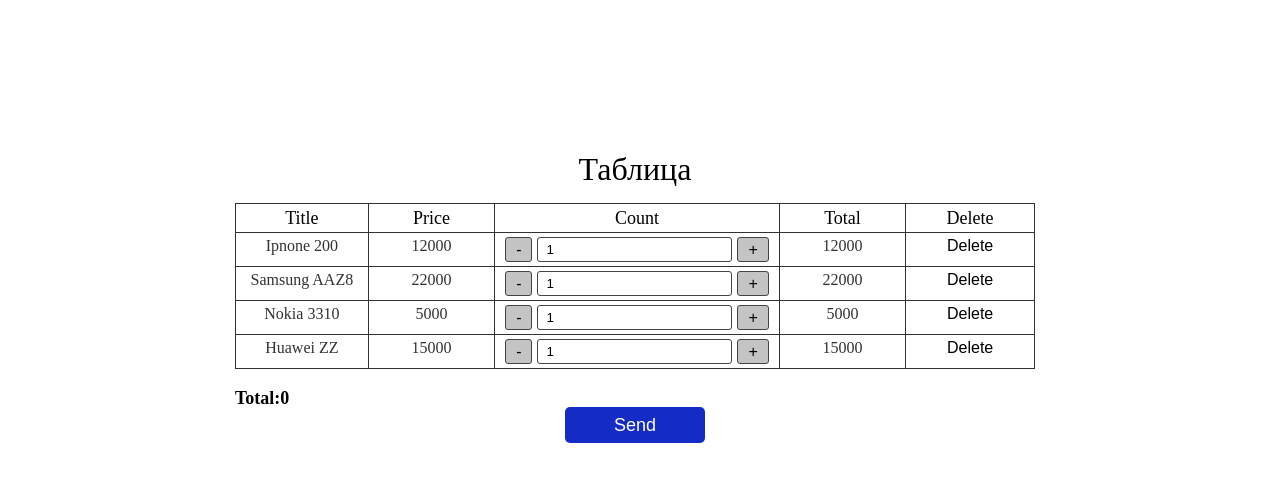
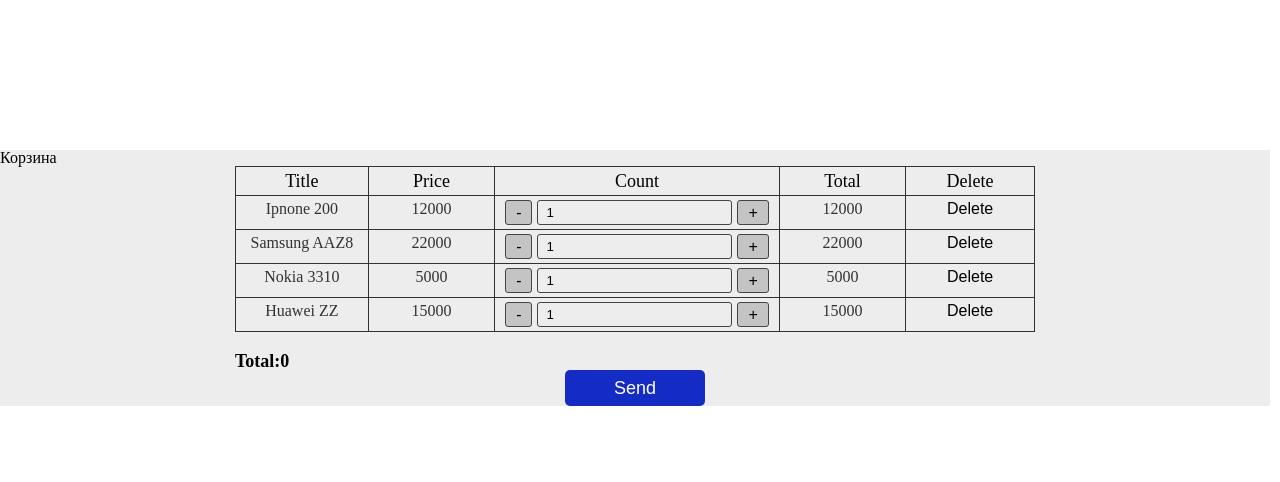
Before and after one commit to mobystudent/reacttest, a React app: page / in a window 1280 px wide. Shown: the top 482 px of the page. Built offline with nearby package versions, Linux system fonts and the light colour scheme; the HTML template or start-up script is replaced by a standard one.

Commit message:
Add cart component

```diff
--- a/src/components/app/App.js
+++ b/src/components/app/App.js
@@ -1,17 +1,23 @@
-import React from 'react';
-import Table from '../table/Table';
+import React, { useState } from 'react';
+import Cart from '../cart/Cart';
 import styles from './app.module.styl';
 
-const {
-	app,
-	title
-} = styles;
+function App() {
+	const {
+		app
+	} = styles;
+	let [ statusCheckout, setStatusCheckout ] = useState(false);
 
-function App() {
+	function openCheckout(status) {
+		setStatusCheckout(statusCheckout = !status);
+		console.warn(statusCheckout);
+	}
+
 	return (
 		<div className={ app }>
-			<h1 className={ title }>Таблица</h1>
-			<Table />
+			<Cart
+				onClick={ (status) => ( openCheckout(status) ) }
+			/>
 		</div>
 	);
 }
--- /dev/null
+++ b/src/components/cart/Cart.js
@@ -0,0 +1,41 @@
+import React, { useState } from 'react';
+import propTypes from 'prop-types';
+import Table from '../table/Table';
+import styles from './cart.module.styl';
+
+function Cart(props) {
+	const { onClick: onClickForm } = props;
+	const {
+		cart,
+		hide,
+		title,
+		openForm,
+		btn
+	} = styles;
+	let [ statusCart, setStatusCart ] = useState(false);
+
+	function showCheckout() {
+		setStatusCart(!statusCart)
+		onClickForm(!statusCart);
+	}
+
+	return (
+		<div className={ statusCart ? hide : cart }>
+			<h1 className={ title }>Корзина</h1>
+			<Table />
+			<div className={ openForm }>
+				<button className={ btn } type="button" onClick={ showCheckout }>Send</button>
+			</div>
+		</div>
+	);
+}
+
+Cart.defaultProps = {
+	onClick: function() {}
+}
+
+Cart.propTypes = {
+	onClick: propTypes.func
+};
+
+export default Cart;
--- /dev/null
+++ b/src/components/cart/cart.module.styl
@@ -0,0 +1,16 @@
+.cart
+	background #ededed
+
+.hide
+	display none
+
+.btn
+	display block
+	margin 0 auto
+	padding 8px 15px
+	border-radius 5px
+	font-size 18px
+	line-height 20px
+	min-width 140px
+	color #fff
+	background #152bc5
--- a/src/components/table/Table.js
+++ b/src/components/table/Table.js
@@ -43,16 +43,13 @@
 		const newProds = [...state.products];
 		newProds[i] = {...newProds[i], current: count};
 
-		// console.log(newProds);
 		setState({ products: newProds });
 		totalPrice(newProds);
 	}
 
 	function deleteProduct(idProd) {
-		// console.log(idProd);
 		const newProds = [...state.products].filter((prod) => prod.id !== idProd);
-		//
-		// console.log(newProds);
+
 		setState({ products: newProds });
 		totalPrice(newProds);
 	}
@@ -61,10 +58,6 @@
 		const totalCount = newProds.reduce((sum, { price, current }) => sum += price * current, 0);
 
 		setTotal(totalCount);
-	}
-
-	function showModal() {
-
 	}
 
 	const {
@@ -87,13 +80,13 @@
 							min={0}
 							max={10}
 							countDef={current}
-							onChange={(count) => setCount(count, i)}
+							onChange={ (count) => setCount(count, i) }
 						/>
 					}
 				</th>
 				<th className={ td }>{price * current}</th>
 				<th className={ td }>
-					<button type="button" onClick={() => (deleteProduct(id))}>Delete</button>
+					<button type="button" onClick={ () => ( deleteProduct(id) ) }>Delete</button>
 				</th>
 			</tr>
 		);
@@ -119,9 +112,6 @@
 				<span>Total:</span>
 				<span>{ totalCount }</span>
 			</div>
-			<div className="show-modal">
-				<button className="show-modal__btn" type="button" onClick={() => (showModal)}>Send</button>
-			</div>
 		</>
 	);
 }
--- a/src/styl/main.styl
+++ b/src/styl/main.styl
@@ -7,15 +7,3 @@
 	user-select none
 	gap 10px
 	font-size 16px
-
-.show-modal
-	&__btn
-		display block
-		margin 0 auto
-		padding 8px 15px
-		border-radius 5px
-		font-size 18px
-		line-height 20px
-		min-width 140px
-		color #fff
-		background #152bc5
```
